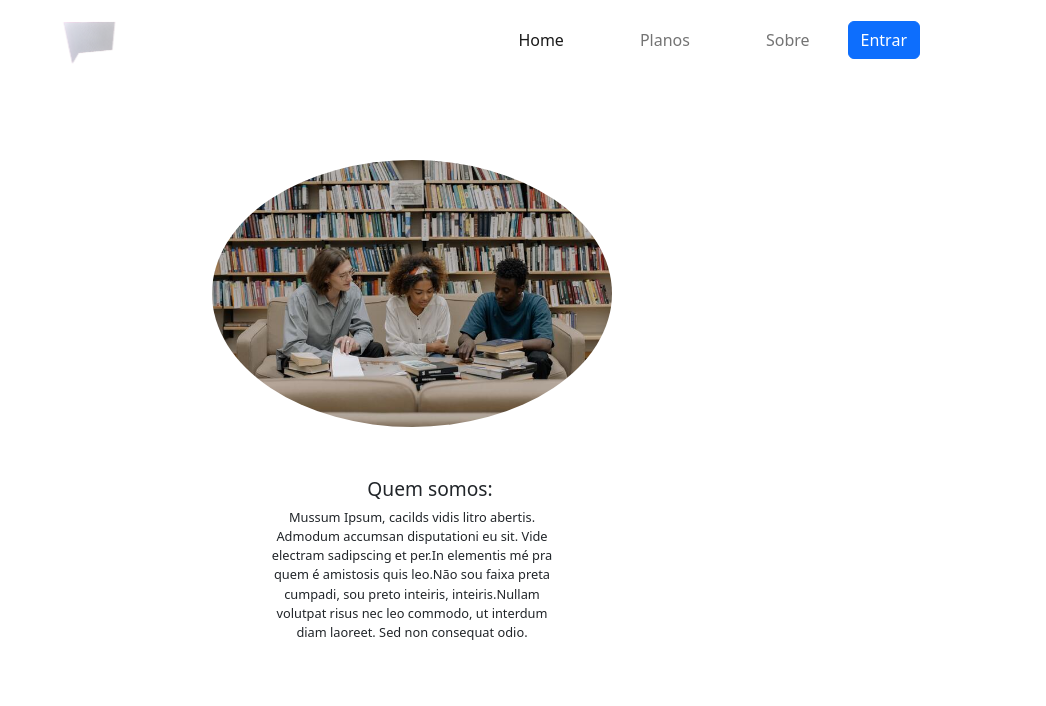
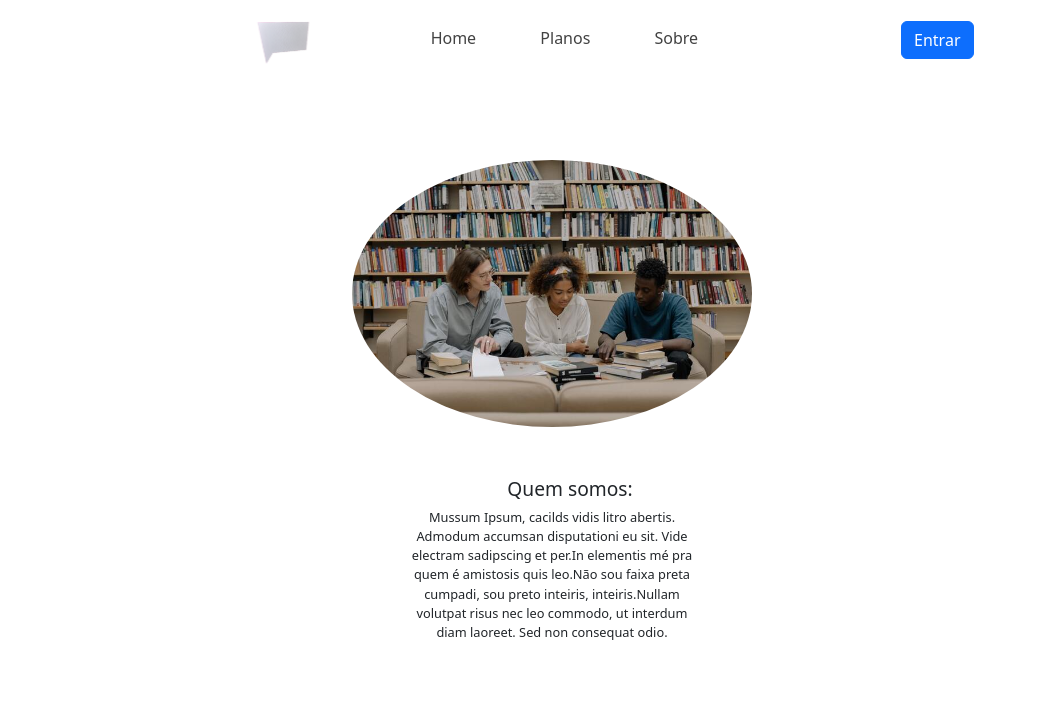
Before and after one commit to Sergilho/projeto-plataforma-1, a plain HTML site: page index.html in a window 1280 px wide. Shown: the top 706 px of the page, without its empty margins (60-1106 px from the left). Drawn offline with Linux system fonts and the light colour scheme.

Commit message:
viewport atualizado

```diff
--- a/css/style.css
+++ b/css/style.css
@@ -1,11 +1,12 @@
 * {
     margin: 0 auto;
+    max-width: 1000px;
 }
 
 body {
+    margin-left: 80px;
 
-    margin-left: 80px;
-    width: 1000px;
+
 }
 
 /* Navbar */
@@ -16,14 +17,18 @@ body {
     margin-top: -5px;
 }
 
-.navbar {
+.nav-bar {
     height: 80px;
     margin-right: 20px;
+    display: flex;
+    align-items: center;
 }
 
 
 .nav-item {
     margin: 30px;
+    text-decoration: none;
+    color: rgb(66, 66, 66)
 }
 
 .navbar-brand {
--- a/index.html
+++ b/index.html
@@ -14,25 +14,12 @@
     <header>
 
         <section>
-            <nav class="navbar navbar-expand-lg">
-                <div class="container-fluid">
-                    <a class="navbar-brand" href="#"><img class="logo" src="imagens/logo-pexel.png" alt=""></a>
-                    <button class="navbar-toggler" type="button" data-bs-toggle="collapse" data-bs-target="#navbarNav" aria-controls="navbarNav" aria-expanded="false" aria-label="Toggle navigation"><span class="navbar-toggler-icon"></span>
-                    </button>
-                </div>
-
-                <div class="collapse navbar-collapse" id="navbarNav">
-                        <ul class="navbar-nav" id="navbar-itens">
-                            <li class="nav-item">
-                                <a class="nav-link active" aria-current="page" href="index.html">Home</a>
-                            </li>
-                            <li class="nav-item">
-                                <a class="nav-link" href="#">Planos</a>
-                            </li>
-                            <li class="nav-item">
-                                <a class="nav-link" href="#">Sobre</a>
-                            </li>
-                        </ul>
+            <nav class="nav-bar">
+                <div>
+                    <img class="logo" src="imagens/logo-pexel.png" alt="">
+                    <a class="nav-item" href="index.html">Home</a>
+                    <a class="nav-item" href="#">Planos</a>
+                    <a class="nav-item" href="#">Sobre</a>
                 </div>
 
                 <div>
```
Also changed, not shown: login.html (+10 -19 lines).
